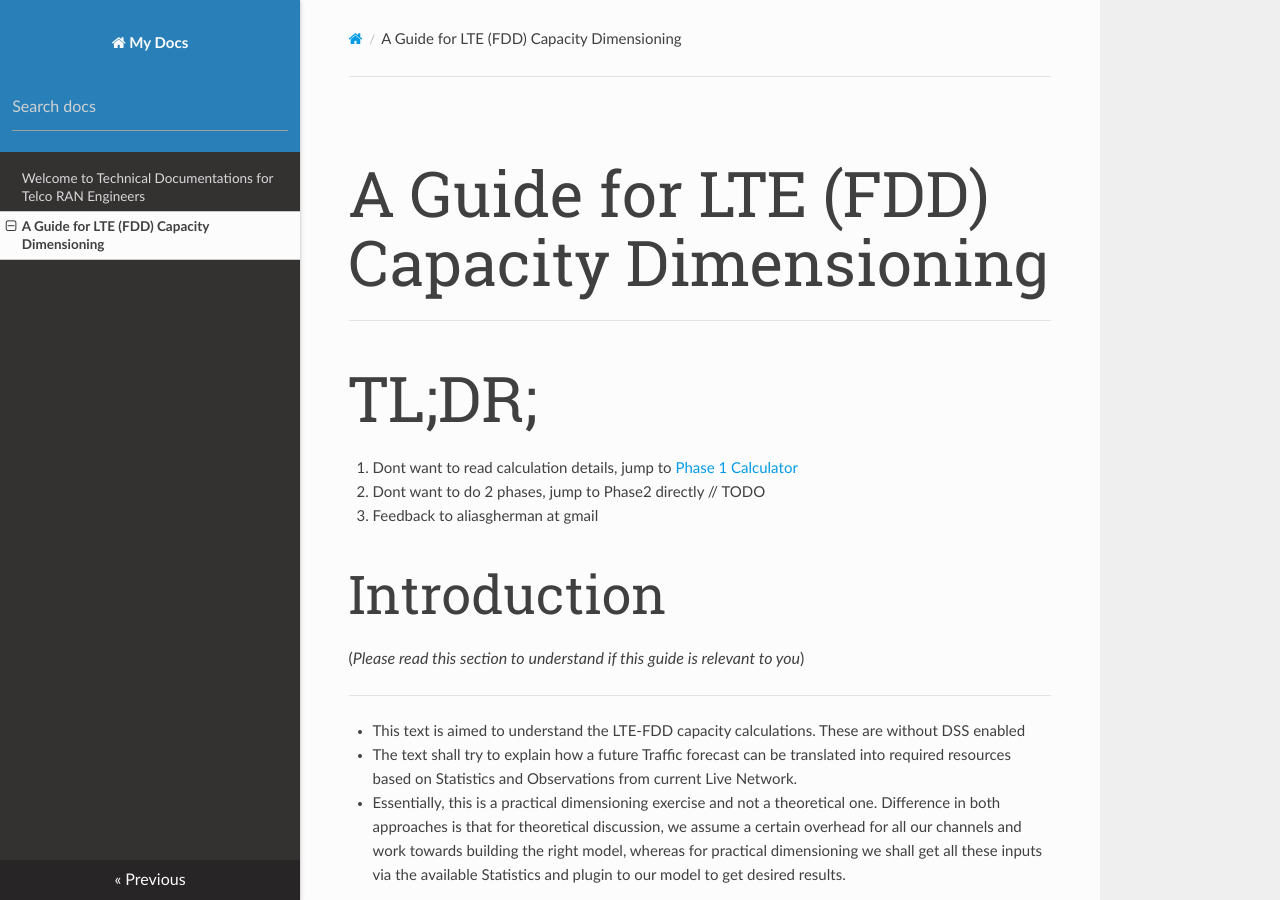
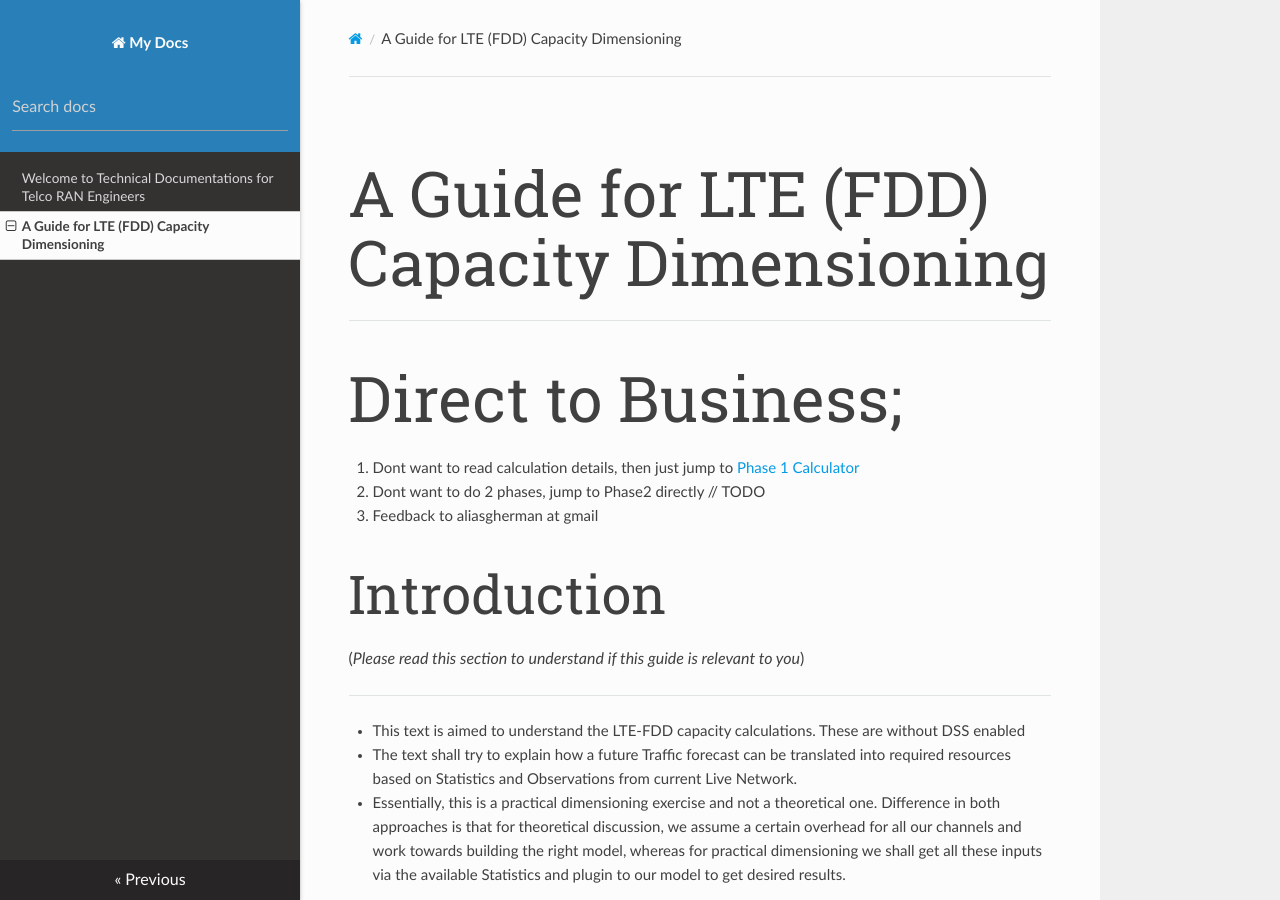
Before and after one commit to aliasgherman/documentations, an MkDocs documentation site: the page built from docs/ltefdddimensioning.md, in a window 1280 px wide and 900 px high. Built offline with MkDocs 1.6.1, drawn with Linux system fonts in a browser that asks for light colours; nearby versions of some CDN libraries.

Commit message:
Update ltefdddimensioning.md

```diff
--- a/docs/ltefdddimensioning.md
+++ b/docs/ltefdddimensioning.md
@@ -3,8 +3,8 @@
 ---
 
 
-# TL;DR;
-1. Dont want to read calculation details, jump to [Phase 1 Calculator](#phase-1-calculator)
+# Direct to Business;
+1. Dont want to read calculation details, then just jump to [Phase 1 Calculator](#phase-1-calculator)
 2. Dont want to do 2 phases, jump to Phase2 directly // TODO
 3. Feedback to aliasgherman at gmail
 
```
